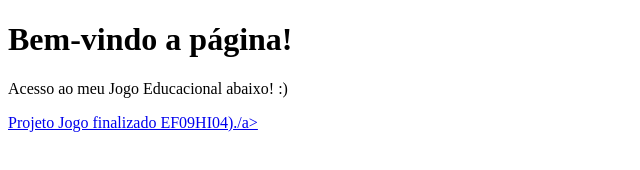
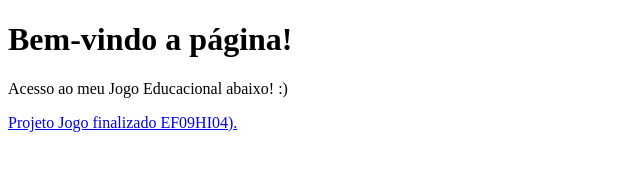
Before and after one commit to paulojrmaia/paulojrmaia.github.io, a plain HTML site: page index.html in a window 1280 px wide. Shown: the full height of the page, 0-640 px from the left. Drawn offline with Linux system fonts and the light colour scheme.

Commit message:
Update index.html

```diff
--- a/index.html
+++ b/index.html
@@ -7,7 +7,7 @@
 
 <h1>Bem-vindo a página!</h1>
 <p>Acesso ao meu Jogo Educacional abaixo!  :) </p>
-    <a href="https://paulojrmaia.github.io/JOGO/.">Projeto Jogo finalizado EF09HI04)./a>
+    <a href="https://paulojrmaia.github.io/JOGO/.">Projeto Jogo finalizado EF09HI04).
 
 </body>
 </html>
```
